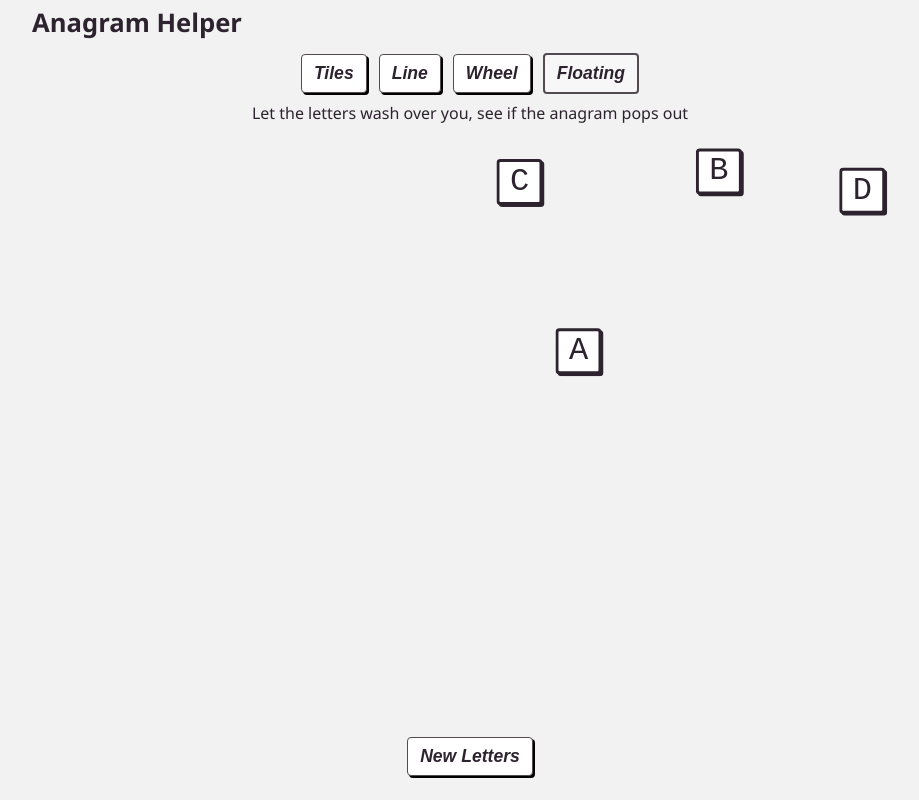
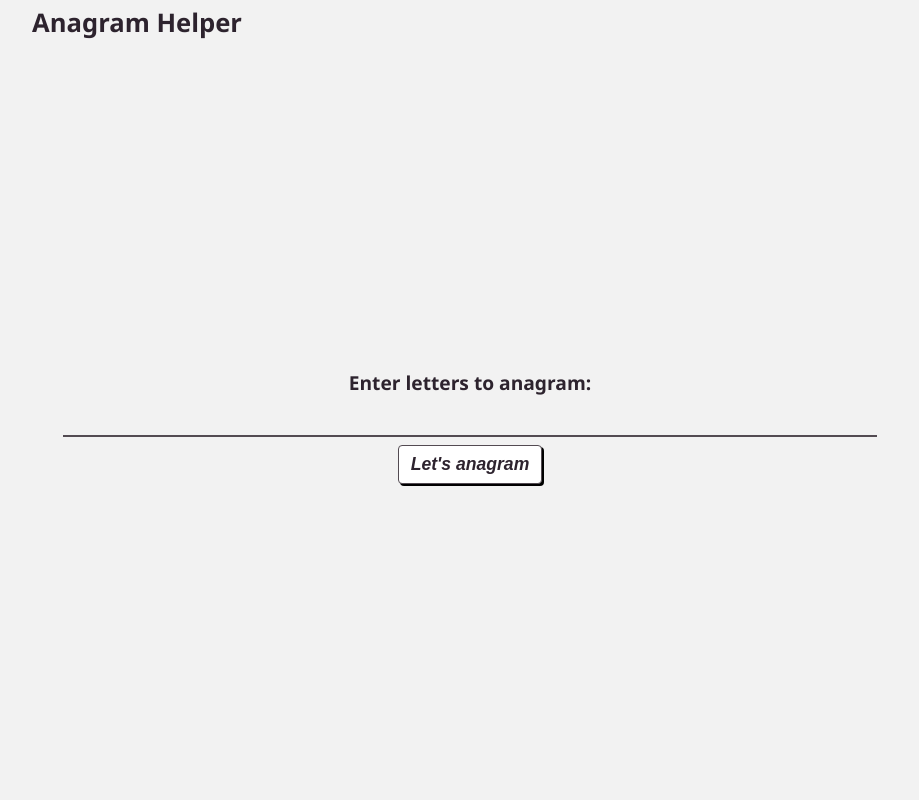
Before and after one commit to akowalz/anagramic, a React (Vite) app: page / in a window 1280 px wide. Shown: the whole page, without its empty margins (170-1089 px from the left). Built offline with nearby package versions, Linux system fonts and the light colour scheme.

Commit message:
fix floating tool

```diff
--- a/src/App.tsx
+++ b/src/App.tsx
@@ -26,8 +26,8 @@ function App() {
 
   const [inputValue, setInputValue] = useState("")
 
-  const [letters, setLetters] = useState<string[]>(["A", "B", "C", "D"])
-  const [tool, setTool] = useState<Tool>("Floating")
+  const [letters, setLetters] = useState<string[]>([])
+  const [tool, setTool] = useState<Tool>("Tiles")
 
   const tooltips = {
     Tiles: "Drag and drop to rearrange letters",
--- a/src/FloatingTool/FloatingTool.tsx
+++ b/src/FloatingTool/FloatingTool.tsx
@@ -21,7 +21,7 @@ function initializeTiles(letters: string[]): FloatingTile[] {
   //   { letter: "1,-1", coords: { x: 1, y: -1 }, xDir: 0, yDir: 0 },
   //   { letter: "-1,1", coords: { x: -1, y: 1 }, xDir: 0, yDir: 0 },
   // ]
-  const SPEED = 0.0
+  const SPEED = 0.05
   return letters.map((letter) => {
     const angle = Math.random() * Math.PI * 2
 
```
